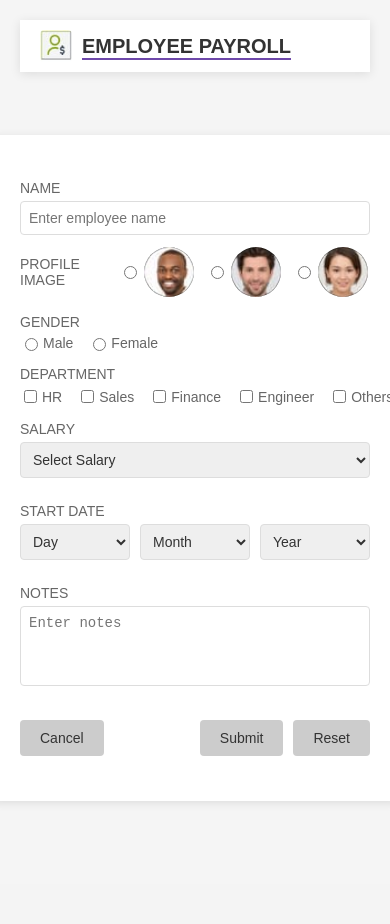
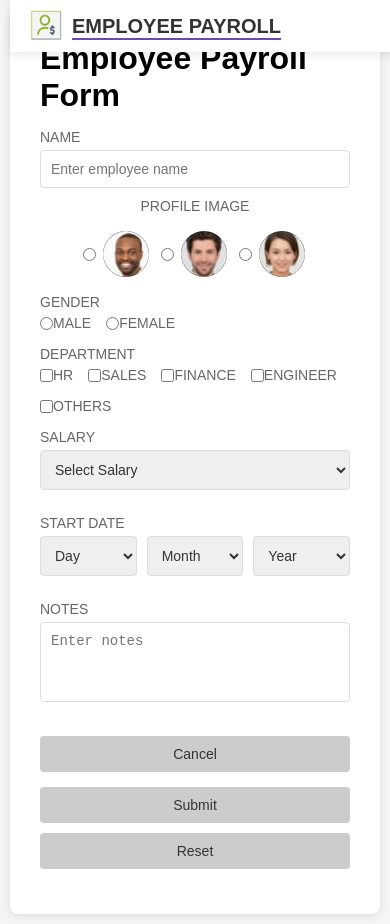
Before and after one commit to Surajdutaa2003/EmployeePayroolReact, a React (Vite) app: page /add-employee in a window 390 px wide. Before the commit the page ends 884 px from the top, so only its background shows below. Built offline with nearby package versions, Linux system fonts and the light colour scheme.

Commit message:
[Suraj]  employepayroll using class component

```diff
--- a/db.json
+++ b/db.json
@@ -1,19 +1,5 @@
 {
   "employees": [
-    {
-      "id": "7e06",
-      "name": "sw1",
-      "profileImage": "/src/assets/girl2.jpeg",
-      "gender": "Male",
-      "department": [
-        "Finance"
-      ],
-      "salary": "50000",
-      "note": "ws",
-      "redirect": false,
-      "startDate": "2023-02-11",
-      "notes": ""
-    },
     {
       "id": "7811",
       "name": "de",
@@ -73,6 +59,43 @@
       "startDate": "2025-01-02",
       "redirect": false,
       "notes": ""
+    },
+    {
+      "id": "6c7d",
+      "name": "rahul",
+      "profileImage": "boy2.jpeg",
+      "gender": "Male",
+      "department": [
+        "HR",
+        "Sales"
+      ],
+      "salary": "50000",
+      "notes": "hiiii hello",
+      "redirect": false,
+      "startDate": "2011-08-16"
+    },
+    {
+      "id": "1493",
+      "name": "mayank ",
+      "profileImage": "boy1.jpeg",
+      "gender": "Male",
+      "department": [],
+      "salary": "60000",
+      "notes": "",
+      "redirect": false
+    },
+    {
+      "id": "8081",
+      "name": "Sam",
+      "profileImage": "boy1.jpeg",
+      "gender": "Male",
+      "department": [
+        "HR"
+      ],
+      "salary": "50000",
+      "notes": "Corythosaurus (do latim \"lagarto de capacete\") foi um gênero de dinossauro herbívoro e bípede que viveu no período Cretáceo. Media em torno de nove metros de comprimento e pesava cerca de quatro toneladas. O Corythosaurus possuía uma crista na cabeça, assim como outros membros da sua família. Viveu na América do Norte e seu habitat natural era as áreas litorâneas, onde havia mais alimento e menos predadores.",
+      "redirect": false,
+      "startDate": "2015-06-13"
     }
   ]
 }
--- a/src/component/EmployeeForm.jsx
+++ b/src/component/EmployeeForm.jsx
@@ -115,6 +115,8 @@ class EmployeeForm extends Component {
         <Header />
         <div className={styles.formContainer}>
           <form onSubmit={this.handleSubmit}>
+          <h1>Employee Payroll Form</h1>
+
             <label>Name</label>
             <input
               type="text"
--- a/src/component/EmployeeForm.module.scss
+++ b/src/component/EmployeeForm.module.scss
@@ -1,9 +1,13 @@
+.header{
+  margin-top: 100px;
+}
 .container {
-  display: flex;
-  flex-direction: column;
-  min-height: 100vh;
-  background-color: #f5f5f5;
-  padding: 20px;
+  display: flex
+  ;
+      flex-direction: column;
+      min-height: 100vh;
+      background-color: #f5f5f5;
+      padding-top: 6%;
 
   .formContainer {
     display: flex;
@@ -11,6 +15,7 @@
     align-items: center;
     justify-content: center;
     flex: 1;
+    width: 100%;
 
     form {
       background-color: #fff;
@@ -26,14 +31,14 @@
         color: #666;
         margin-bottom: 5px;
         margin-top: 15px;
-        text-transform: uppercase; // Match the uppercase labels in the screenshot
+        text-transform: uppercase;
       }
 
       input[type="text"],
       select,
       textarea {
         width: 100%;
-        padding: 8px;
+        padding: 10px;
         border: 1px solid #ddd;
         border-radius: 4px;
         font-size: 14px;
@@ -55,28 +60,19 @@
       .profileSection {
         display: flex;
         align-items: center;
+        flex-wrap: wrap; // Wrap content for smaller screens
         gap: 15px;
         margin-bottom: 15px;
 
-        label {
-          margin: 0;
-          font-size: 14px;
-          color: #666;
-          text-transform: uppercase;
-        }
-
         .profileImages {
           display: flex;
-          gap: 15px;
+          flex-wrap: wrap; // Make images wrap on smaller screens
+          gap: 10px;
 
           .profileImageLabel {
             display: flex;
             align-items: center;
             gap: 5px;
-
-            input[type="radio"] {
-              margin: 0;
-            }
 
             img {
               width: 50px;
@@ -97,14 +93,10 @@
         }
       }
 
-      input[type="radio"],
-      input[type="checkbox"] {
-        margin-right: 5px;
-      }
-
       // Gender and Department sections
       > div {
         display: flex;
+        flex-wrap: wrap; // Wrap content on small screens
         gap: 15px;
         margin-bottom: 15px;
 
@@ -112,13 +104,12 @@
           display: flex;
           align-items: center;
           margin: 0;
-          text-transform: none; // Keep the radio/checkbox labels as-is
         }
       }
 
-      // Start Date section
       .startDate {
         display: flex;
+        flex-wrap: wrap; // Wrap date inputs on smaller screens
         gap: 10px;
 
         select {
@@ -129,41 +120,42 @@
       .buttonContainer {
         display: flex;
         justify-content: space-between;
+        flex-wrap: wrap; // Wrap buttons on small screens
         margin-top: 20px;
 
-        .cancelButton {
+        .cancelButton,
+        .submitButton,
+        .resetButton {
           padding: 10px 20px;
           border: none;
           border-radius: 4px;
           font-size: 14px;
           cursor: pointer;
+          transition: background-color 0.3s ease;
+        }
+
+        .cancelButton {
           background-color: #ccc;
           color: #333;
-          transition: background-color 0.3s ease;
 
           &:hover {
-            background-color: #dc3545; // Red on hover to match the screenshot
+            background-color: #dc3545;
             color: #fff;
           }
         }
 
         .rightButtons {
           display: flex;
+          flex-wrap: wrap;
           gap: 10px;
 
           .submitButton,
           .resetButton {
-            padding: 10px 20px;
-            border: none;
-            border-radius: 4px;
-            font-size: 14px;
-            cursor: pointer;
             background-color: #ccc;
             color: #333;
-            transition: background-color 0.3s ease;
 
             &:hover {
-              background-color: #28a745; // Green on hover to match the screenshot
+              background-color: #E9FEA5;
               color: #fff;
             }
           }
@@ -172,3 +164,66 @@
     }
   }
 }
+
+/* 📌 Responsive Styles */
+@media (max-width: 768px) {
+  .container {
+    padding: 15px;
+  }
+
+  .formContainer form {
+    padding: 20px;
+    max-width: 90%;
+  }
+
+  .profileSection {
+    flex-direction: column;
+    align-items: flex-start;
+  }
+
+  .buttonContainer {
+    flex-direction: column;
+    align-items: center;
+    gap: 10px;
+
+    .rightButtons {
+      flex-direction: column;
+      width: 100%;
+    }
+
+    .submitButton,
+    .resetButton,
+    .cancelButton {
+      width: 100%;
+      text-align: center;
+    }
+  }
+}
+
+@media (max-width: 480px) {
+  .container {
+    padding: 10px;
+  }
+
+  .formContainer form {
+    padding: 15px;
+    max-width: 100%;
+  }
+
+  .buttonContainer {
+    flex-direction: column;
+    align-items: center;
+  }
+
+  .profileImages img {
+    width: 40px;
+    height: 40px;
+  }
+
+  input[type="text"],
+  select,
+  textarea {
+    font-size: 12px;
+    padding: 6px;
+  }
+}
--- a/src/component/EmployeeList.jsx
+++ b/src/component/EmployeeList.jsx
@@ -54,7 +54,10 @@ class EmployeeList extends Component {
         <Header /> {/* ✅ Added Header */}
 
         <header className={styles.header}>
+          <div className={styles.details}>
           <h2>Employee Details</h2>
+          </div>
+
           <div className={styles.headerActions}>
             <div className={styles.searchContainer}>
               <input
--- a/src/component/EmployeeList.module.scss
+++ b/src/component/EmployeeList.module.scss
@@ -1,17 +1,41 @@
+// h2{
+//   position: relative;
+//     top: 57px;
+// }
+.details{
+  position: relative;
+  top: 59px;
+}
+
 .employeeListContainer {
+  position: relative;
   padding: 20px;
   background-color: #f5f5f5;
   min-height: 100vh;
-
+  top: 97px;
   .header {
     display: flex;
     justify-content: space-between;
     align-items: center;
     margin-bottom: 20px;
 
+    .titleContainer {
+      display: flex;
+      align-items: center;
+      gap: 10px;
+
+      .logo {
+        width: 24px;
+        height: 24px;
+        background-color: #28a745; // Placeholder for logo
+        border-radius: 50%;
+      }
+
       h2 {
         font-size: 24px;
         color: #333;
+        margin: 0;
+      }
     }
 
     .headerActions {
@@ -23,22 +47,32 @@
         position: relative;
 
         .searchInput {
+          position: relative;
     padding: 8px 30px 8px 10px;
     border: 1px solid #ddd;
     border-radius: 4px;
     font-size: 14px;
     width: 200px;
+    color: #333;
+    left: 695px;
+    top: 61px;
+
+          &::placeholder {
+            color: #999;
+            font-style: italic;
+          }
 
           &:focus {
             outline: none;
             border-color: #007bff;
+            box-shadow: 0 0 5px rgba(0, 123, 255, 0.3);
           }
         }
 
         .searchIcon {
           position: absolute;
-          right: 10px;
-          top: 50%;
+          right: -689px;
+          top: 232%;
           transform: translateY(-50%);
           color: #666;
           font-size: 16px;
@@ -46,16 +80,20 @@
       }
 
       .addButton {
-        display: flex;
+        position: relative;
+        display: flex
+    ;
         align-items: center;
         gap: 5px;
         padding: 8px 15px;
-        background-color: #28a745;
+        background-color: #82A70C;
         color: #fff;
         text-decoration: none;
         border-radius: 4px;
         font-size: 14px;
         transition: background-color 0.3s ease;
+        top: 62px;
+        left: 699px;
 
         &:hover {
           background-color: #218838;
@@ -73,6 +111,8 @@
     border-collapse: collapse;
     background-color: #fff;
     box-shadow: 0 2px 10px rgba(0, 0, 0, 0.1);
+    border-radius: 8px;
+    overflow: hidden;
 
     thead {
       background-color: #4a5a6b;
@@ -89,15 +129,26 @@
     tbody {
       tr {
         border-bottom: 1px solid #ddd;
+        transition: background-color 0.3s ease;
 
         &:last-child {
           border-bottom: none;
+        }
+
+        &:hover {
+          background-color: #f9f9f9;
         }
 
         td {
           padding: 12px;
           font-size: 14px;
           color: #333;
+
+          &.nameCell {
+            display: flex;
+            align-items: center;
+            gap: 10px;
+          }
 
           .profileImage {
             width: 40px;
@@ -108,11 +159,10 @@
 
           .departmentTag {
             display: inline-block;
-            background-color: #e6f4ea;
-            color: #28a745;
+            background-color: #E9FEA5;
+            color: black;
             padding: 5px 10px;
             border-radius: 12px;
-            margin-right: 5px;
             font-size: 12px;
           }
 
--- a/src/component/Header.module.scss
+++ b/src/component/Header.module.scss
@@ -1,4 +1,14 @@
+
+header{
+  position: fixed;
+  top: 0;
+
+
+}
 .header {
+  width: 100%;
+
+  margin-bottom: 60px;
   display: flex;
   align-items: center;
   gap: 10px;
--- a/src/index.css
+++ b/src/index.css
@@ -4,3 +4,8 @@ body {
   padding: 0;
   background-color: #f4f4f4;
 }
+*{
+  margin: 0;
+  padding: 0;
+  box-sizing: border-box;
+}
```
Also changed, not shown: 1 other file (tests, documents, lock files or other folders). Lines whose indentation alone changed are shown as unchanged.
